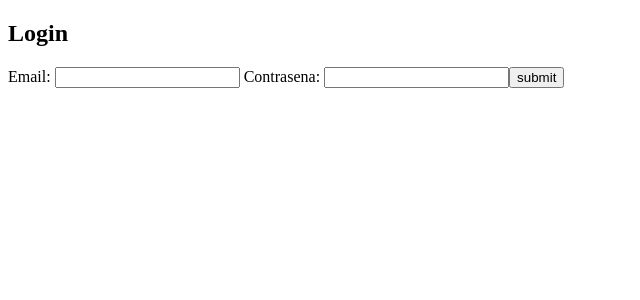
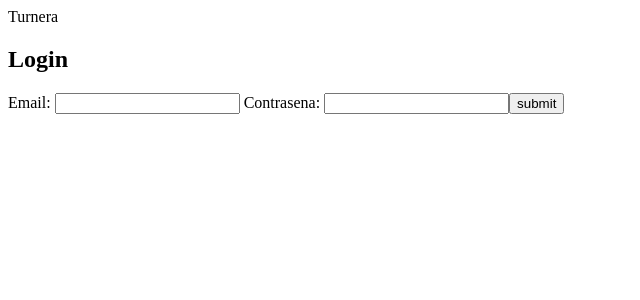
Before and after one commit to AlejandroCannizzaro1/TPFINAL4-2025, an Angular app in the folder front/: page /login in a window 1280 px wide. Shown: the top 300 px of the page, without its empty margins (0-640 px from the left). Built offline with nearby package versions, Linux system fonts and the light colour scheme.

Commit message:
Clase 23 del 10

```diff
--- a/front/src/app/app.config.ts
+++ b/front/src/app/app.config.ts
@@ -2,11 +2,13 @@ import { ApplicationConfig, provideBrowserGlobalErrorListeners, provideZoneChang
 import { provideRouter } from '@angular/router';
 
 import { routes } from './app.routes';
+import { provideHttpClient, withFetch } from '@angular/common/http';
 
 export const appConfig: ApplicationConfig = {
   providers: [
     provideBrowserGlobalErrorListeners(),
     provideZoneChangeDetection({ eventCoalescing: true }),
-    provideRouter(routes)
+    provideRouter(routes),
+    provideHttpClient(withFetch()) //Lo usamos para el json, es mas rapido y menos complejo
   ]
 };
--- a/front/src/app/app.html
+++ b/front/src/app/app.html
@@ -1,4 +1,5 @@
-
-
-
-<router-outlet />
+<header>Turnera</header>
+<main>
+    <router-outlet />
+</main>
+<footer></footer>
--- a/front/src/app/components/login/login.html
+++ b/front/src/app/components/login/login.html
@@ -13,3 +13,6 @@
     </label>
     <input type="button" value="submit" (click)="onSubmit()">
 </div>
+
+<!--  @let movies = this.movies // no se bien porque por algo de signals calculo-->
+<!-- Despues se usa control para verificar que no este vacio y mostrar el formulario o la lista o lo que sea (como en el parcial: cargando tal cosa)-->
```
Also changed, not shown: front/src/app/app.routes.ts (+9 -4 lines), front/src/app/components/login/login.ts (+47 -0 lines), front/db.json (renamed from front/test.json).
